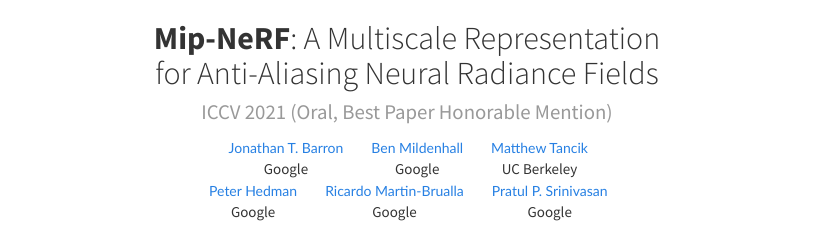
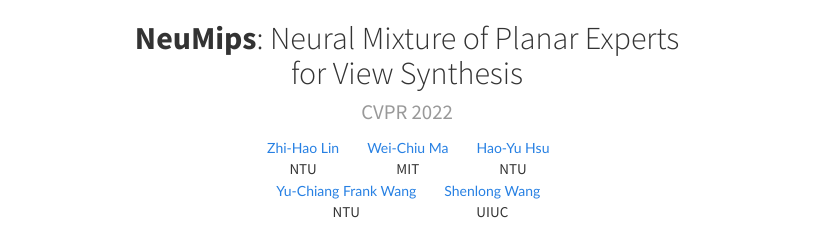
Before and after one commit to zhihao-lin/neurmips, a plain HTML site: page index.html in a window 1280 px wide. Shown: the top 230 px of the page, without its empty margins (233-1046 px from the left). Drawn offline with nearby package versions, Linux system fonts and the light colour scheme; some packages are replaced by stand-ins of ours; a script that the page names is missing.

Commit message:
update titles

```diff
--- a/index.html
+++ b/index.html
@@ -6,7 +6,7 @@
     <meta charset="UTF-8">
     <meta http-equiv="x-ua-compatible" content="ie=edge">
 
-    <title>mip-NeRF</title>
+    <title>NuerMips</title>
 
     <meta name="description" content="">
     <meta name="viewport" content="width=device-width, initial-scale=1">
@@ -14,20 +14,20 @@
     <!-- <base href="/"> -->
 
         <!--FACEBOOK-->
-    <meta property="og:image" content="https://jonbarron.info/mipnerf/img/rays_square.png">
+    <!-- <meta property="og:image" content="https://jonbarron.info/mipnerf/img/rays_square.png">
     <meta property="og:image:type" content="image/png">
     <meta property="og:image:width" content="682">
     <meta property="og:image:height" content="682">
     <meta property="og:type" content="website" />
     <meta property="og:url" content="https://jonbarron.info/mipnerf/"/>
     <meta property="og:title" content="mip-NeRF" />
-    <meta property="og:description" content="Project page for Mip-NeRF: A Multiscale Representation for Anti-Aliasing Neural Radiance Fields." />
+    <meta property="og:description" content="Project page for Mip-NeRF: A Multiscale Representation for Anti-Aliasing Neural Radiance Fields." /> -->
 
         <!--TWITTER-->
-    <meta name="twitter:card" content="summary_large_image" />
+    <!-- <meta name="twitter:card" content="summary_large_image" />
     <meta name="twitter:title" content="mip-NeRF" />
     <meta name="twitter:description" content="Project page for Mip-NeRF: A Multiscale Representation for Anti-Aliasing Neural Radiance Fields." />
-    <meta name="twitter:image" content="https://jonbarron.info/mipnerf/img/rays_square.png" />
+    <meta name="twitter:image" content="https://jonbarron.info/mipnerf/img/rays_square.png" /> -->
 
 
 <!--     <link rel="apple-touch-icon" href="apple-touch-icon.png"> -->
@@ -53,9 +53,9 @@
     <div class="container" id="main">
         <div class="row">
             <h2 class="col-md-12 text-center">
-                <b>Mip-NeRF</b>: A Multiscale Representation <br> for Anti-Aliasing Neural Radiance Fields</br>
+                <b>NeuMips</b>: Neural Mixture of Planar Experts <br> for View Synthesis</br>
                 <small>
-                    ICCV 2021 (Oral, Best Paper Honorable Mention)
+                    CVPR 2022
                 </small>
             </h2>
         </div>
@@ -63,40 +63,34 @@
             <div class="col-md-12 text-center">
                 <ul class="list-inline">
                     <li>
-                        <a href="https://jonbarron.info/">
-                          Jonathan T. Barron
+                        <a href="http://zhihao-lin.github.io">
+                          Zhi-Hao Lin
                         </a>
-                        </br>Google
+                        </br>NTU
                     </li>
                     <li>
-                        <a href="http://bmild.github.io/">
-                            Ben Mildenhall
+                        <a href="https://people.csail.mit.edu/weichium/">
+                            Wei-Chiu Ma
                         </a>
-                        </br>Google
+                        </br>MIT
                     </li>
                     <li>
-                        <a href="http://matthewtancik.com/">
-                          Matthew Tancik
+                        <a href="">
+                          Hao-Yu Hsu
                         </a>
-                        </br>UC Berkeley
+                        </br>NTU
                     </li><br>
                     <li>
-                        <a href="https://phogzone.com/">
-                          Peter Hedman
+                        <a href="http://vllab.ee.ntu.edu.tw/ycwang.html">
+                          Yu-Chiang Frank Wang
                         </a>
-                        </br>Google
+                        </br>NTU
                     </li>
                     <li>
-                        <a href="http://www.ricardomartinbrualla.com/">
-                          Ricardo Martin-Brualla
+                        <a href="https://shenlong.web.illinois.edu/">
+                          Shenlong Wang
                         </a>
-                        </br>Google
-                    </li>
-                    <li>
-                        <a href="https://pratulsrinivasan.github.io/">
-                          Pratul P. Srinivasan
-                        </a>
-                        </br>Google
+                        </br>UIUC
                     </li>
                 </ul>
             </div>
```
